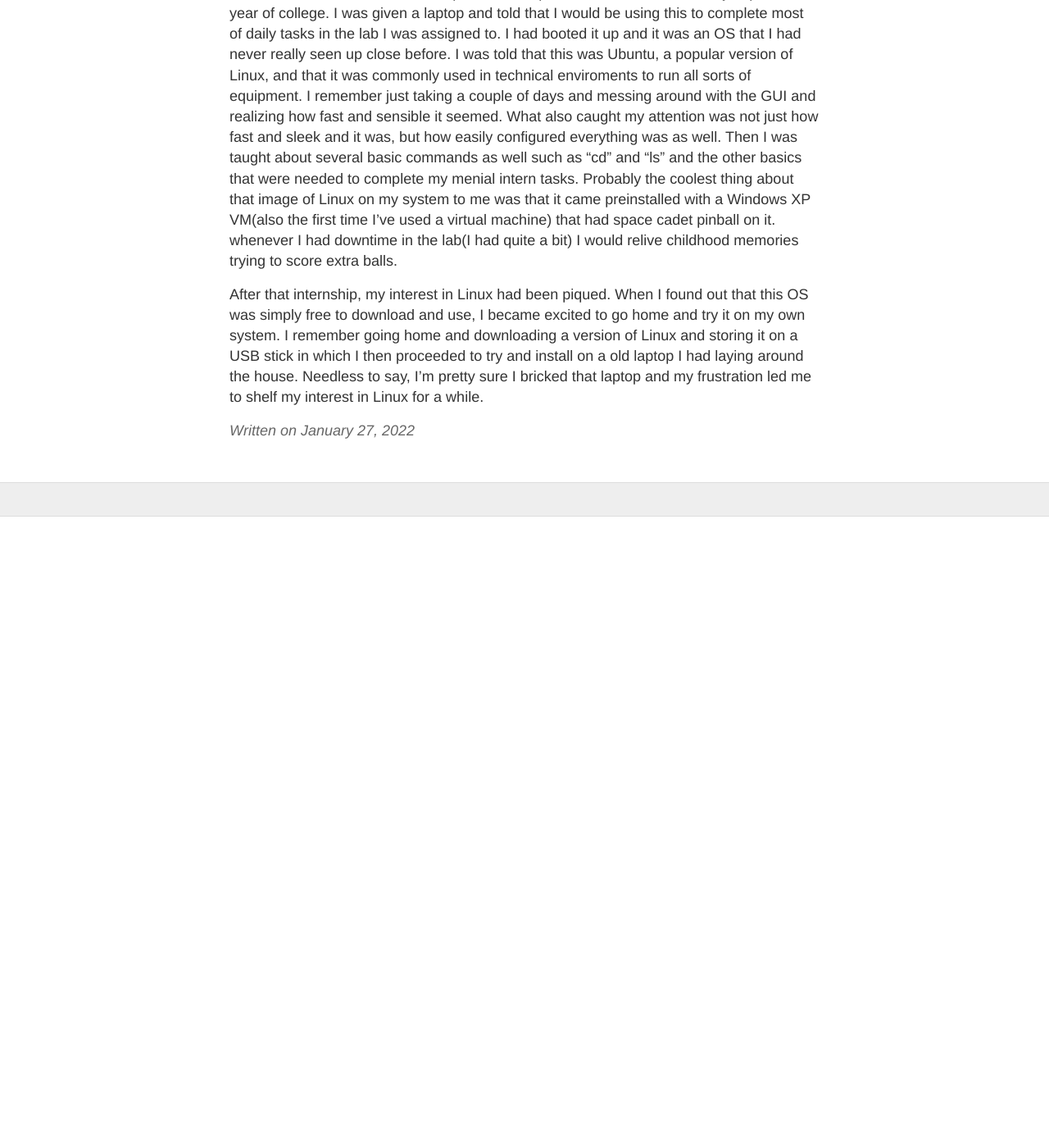
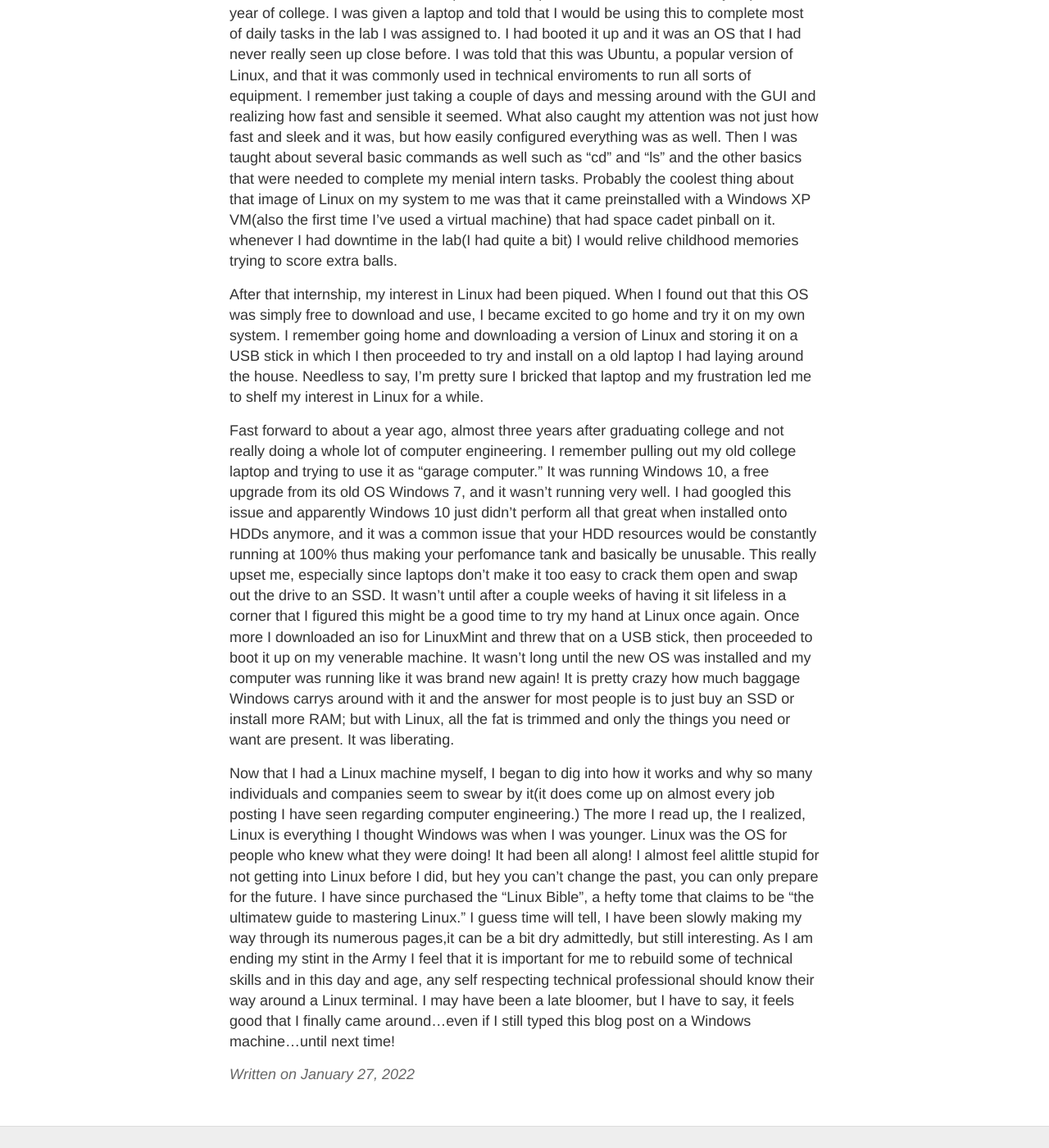
Before and after one commit to rockinraymond/wyattcraymond, a Jekyll site: the page built from _posts/2022-1-27-Why-I-Started-Learning-Linux.md, in a window 1280 px wide and 1400 px high, scrolled down 933 px. Shown: the whole window at 82% size. Built offline with Jekyll 4.4.1, drawn with Linux system fonts in a browser that asks for light colours; before the commit the page ends 1563 px from its top, so only the background shows below that.

Commit message:
Update 2022-1-27-Why-I-Started-Learning-Linux.md

```diff
--- a/_posts/2022-1-27-Why-I-Started-Learning-Linux.md
+++ b/_posts/2022-1-27-Why-I-Started-Learning-Linux.md
@@ -10,3 +10,7 @@ I'm sure all of the Linux purists are laughing at me right now, but hey give me
 It wasn't until I started an internship with the Department of Defense after my sophomore year of college. I was given a laptop and told that I would be using this to complete most of daily tasks in the lab I was assigned to. I had booted it up and it was an OS that I had never really seen up close before. I was told that this was Ubuntu, a popular version of Linux, and that it was commonly used in technical enviroments to run all sorts of equipment. I remember just taking a couple of days and messing around with the GUI and realizing how fast and sensible it seemed. What also caught my attention was not just how fast and sleek and it was, but how easily configured everything was as well. Then I was taught about several basic commands as well such as "cd" and "ls" and the other basics that were needed to complete my menial intern tasks. Probably the coolest thing about that image of Linux on my system to me was that it came preinstalled with a Windows XP VM(also the first time I've used a virtual machine) that had space cadet pinball on it. whenever I had downtime in the lab(I had quite a bit) I would relive childhood memories trying to score extra balls.
 
 After that internship, my interest in Linux had been piqued. When I found out that this OS was simply free to download and use, I became excited to go home and try it on my own system. I remember going home and downloading a version of Linux and storing it on a USB stick in which I then proceeded to try and install on a old laptop I had laying around the house. Needless to say, I'm pretty sure I bricked that laptop and my frustration led me to shelf my interest in Linux for a while.
+
+Fast forward to about a year ago, almost three years after graduating college and not really doing a whole lot of computer engineering. I remember pulling out my old college laptop and trying to use it as "garage computer." It was running Windows 10, a free upgrade from its old OS Windows 7, and it wasn't running very well. I had googled this issue and apparently Windows 10 just didn't perform all that great when installed onto HDDs anymore, and it was a common issue that your HDD resources would be constantly running at 100% thus making your perfomance tank and basically be unusable. This really upset me, especially since laptops don't make it too easy to crack them open and swap out the drive to an SSD. It wasn't until after a couple weeks of having it sit lifeless in a corner that I figured this might be a good time to try my hand at Linux once again. Once more I downloaded an iso for LinuxMint and threw that on a USB stick, then proceeded to boot it up on my venerable machine. It wasn't long until the new OS was installed and my computer was running like it was brand new again! It is pretty crazy how much baggage Windows carrys around with it and the answer for most people is to just buy an SSD or install more RAM; but with Linux, all the fat is trimmed and only the things you need or want are present. It was liberating.
+
+Now that I had a Linux machine myself, I began to dig into how it works and why so many individuals and companies seem to swear by it(it does come up on almost every job posting I have seen regarding computer engineering.) The more I read up, the I realized, Linux is everything I thought Windows was when I was younger. Linux was the OS for people who knew what they were doing! It had been all along! I almost feel alittle stupid for not getting into Linux before I did, but hey you can't change the past, you can only prepare for the future. I have since purchased the "Linux Bible", a hefty tome that claims to be "the ultimatew guide to mastering Linux." I guess time will tell, I have been slowly making my way through its numerous pages,it can be a bit dry admittedly, but still interesting. As I am ending my stint in the Army I feel that it is important for me to rebuild some of technical skills and in this day and age, any self respecting technical professional should know their way around a Linux terminal. I may have been a late bloomer, but I have to say, it feels good that I finally came around...even if I still typed this blog post on a Windows machine...until next time!
```
